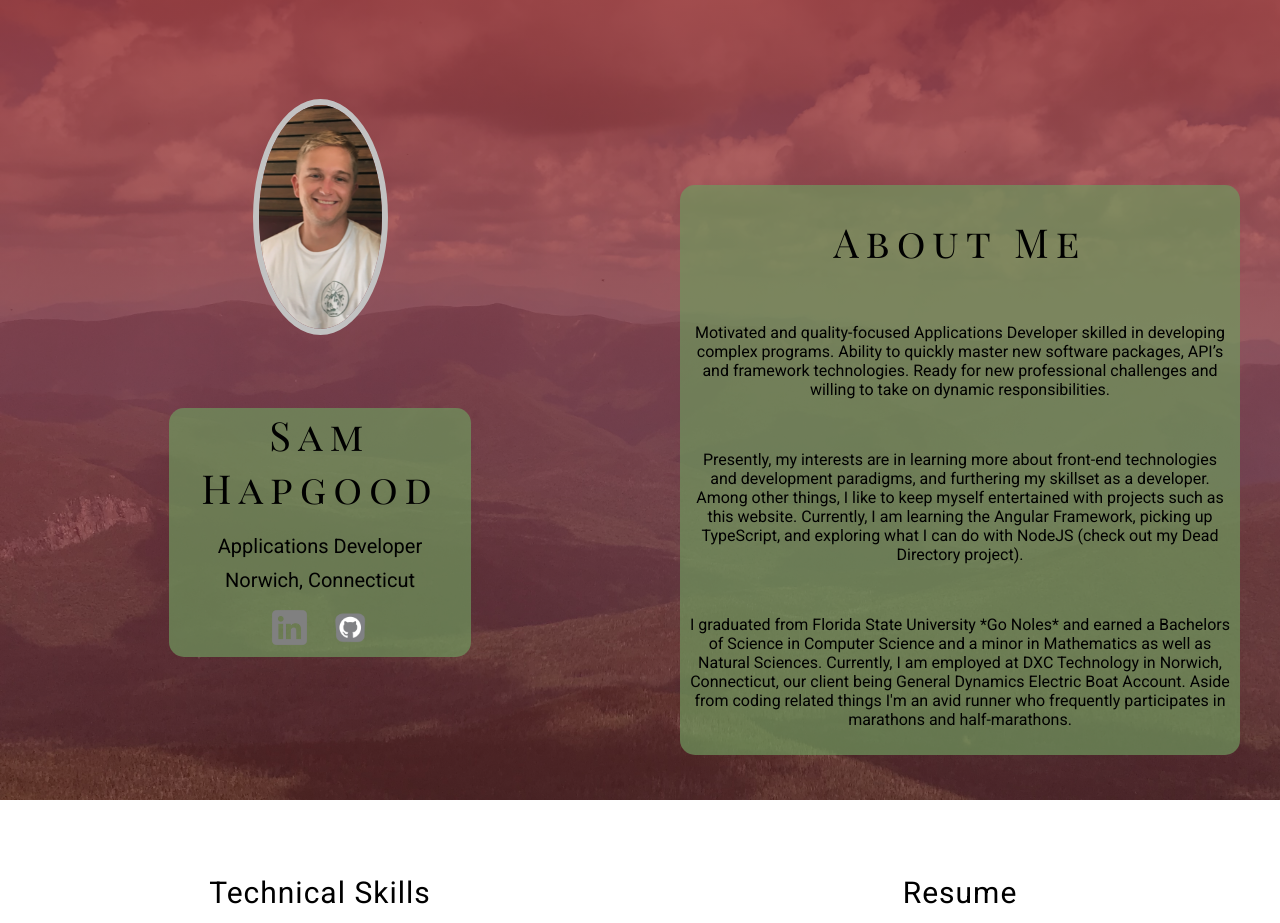
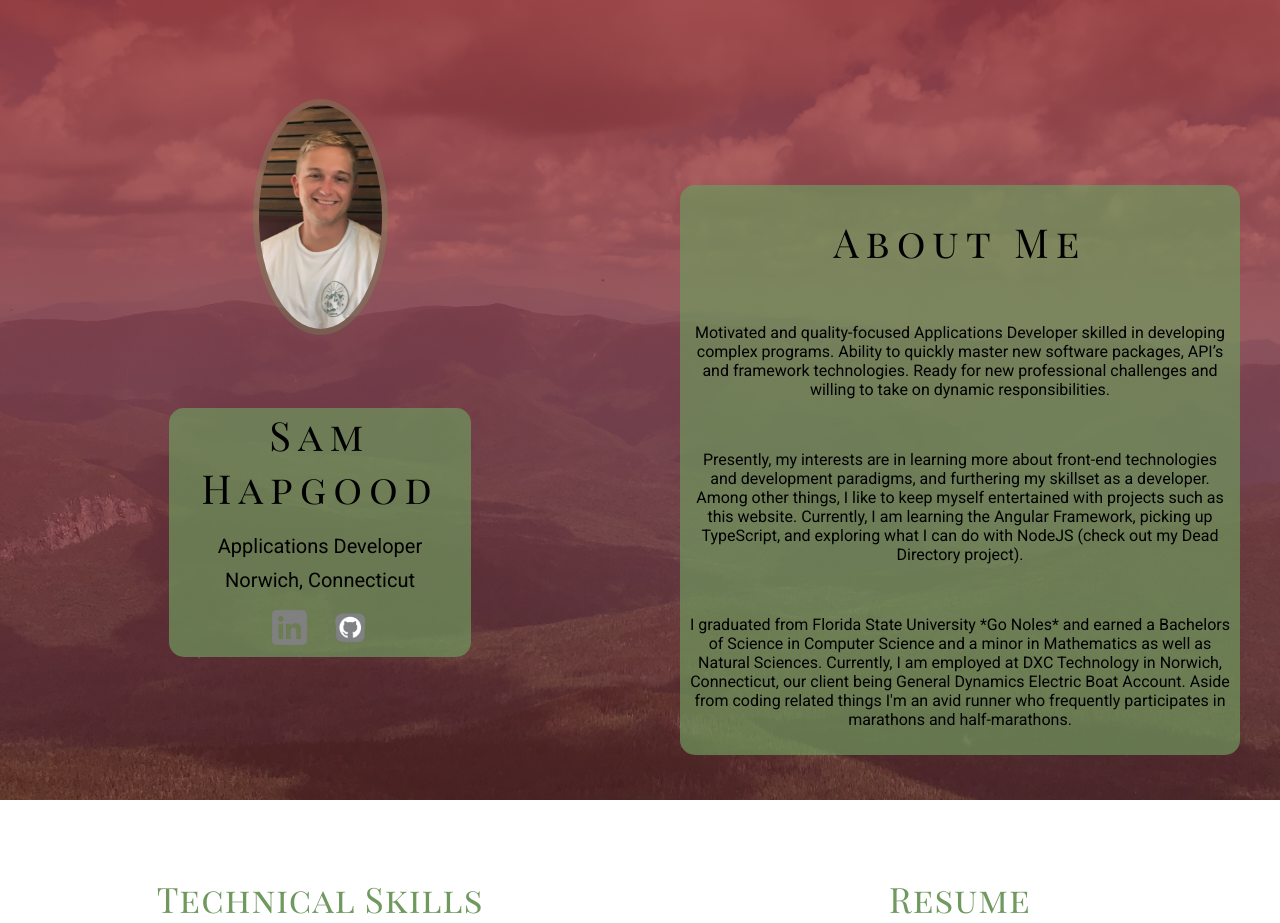
Before and after one commit to HappyDev95/HappyDev95.github.io, an Angular app: page / in a window 1280 px wide. Shown: the top 923 px of the page. Built offline with nearby package versions, Linux system fonts and the light colour scheme.

Commit message:
progress

```diff
--- a/src/app/about-me/about-me.component.html
+++ b/src/app/about-me/about-me.component.html
@@ -10,8 +10,12 @@
           <h3>Applications Developer</h3>
           <h3>Norwich, Connecticut</h3>
           <div class="socialMedia">
-            <img src="./../../assets/images/linkedin-grey.png" alt="LinkedIn Logo">
-            <img src="./../../assets/images/github.png" alt="Github Logo">
+            <a href="https://www.linkedin.com/in/samuel-hapgood-785518156/" target="_blank">
+              <img src="./../../assets/images/linkedin-grey.png" alt="LinkedIn Logo">
+            </a>
+            <a href="https://github.com/HappyDev95" target="_blank">
+              <img src="./../../assets/images/github.png" alt="Github Logo">
+            </a>
           </div>
         </div>
       </div>
--- a/src/app/about-me/about-me.component.scss
+++ b/src/app/about-me/about-me.component.scss
@@ -33,7 +33,7 @@
         width: 123px;
         height: 224px;
         border-radius: 50%;
-        border: 6px solid #c2c2c2;
+        border: solid 6px rgb(111, 153, 95, 0.3);
       }
     }
 
@@ -97,9 +97,10 @@ h1 {
 }
 
 h2 {
-  font-family: 'Roboto', sans-serif;
+  font-family: 'Playfair Display SC', sans-serif;
+  color: rgb(111, 153, 95);
   font-weight: 400;
-  font-size: 30px;
+  font-size: 35px;
   letter-spacing: 1px;
   margin: 15px auto;
 }
```
